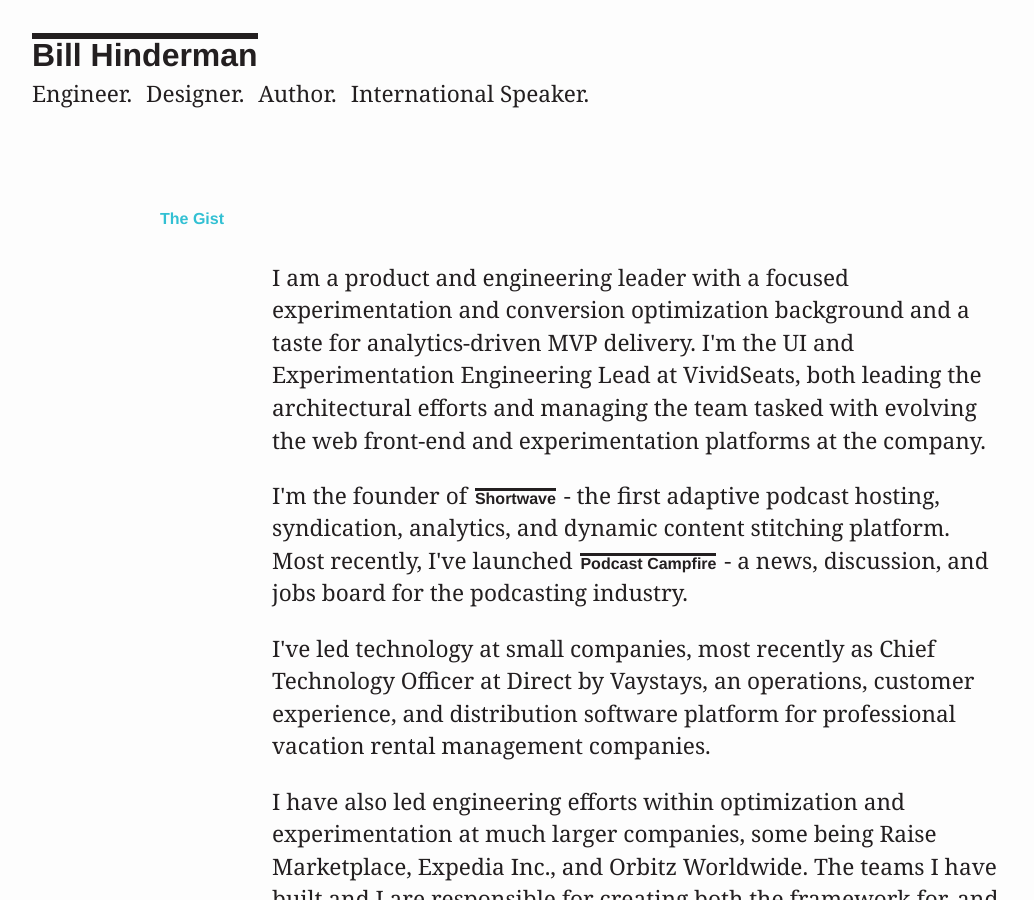
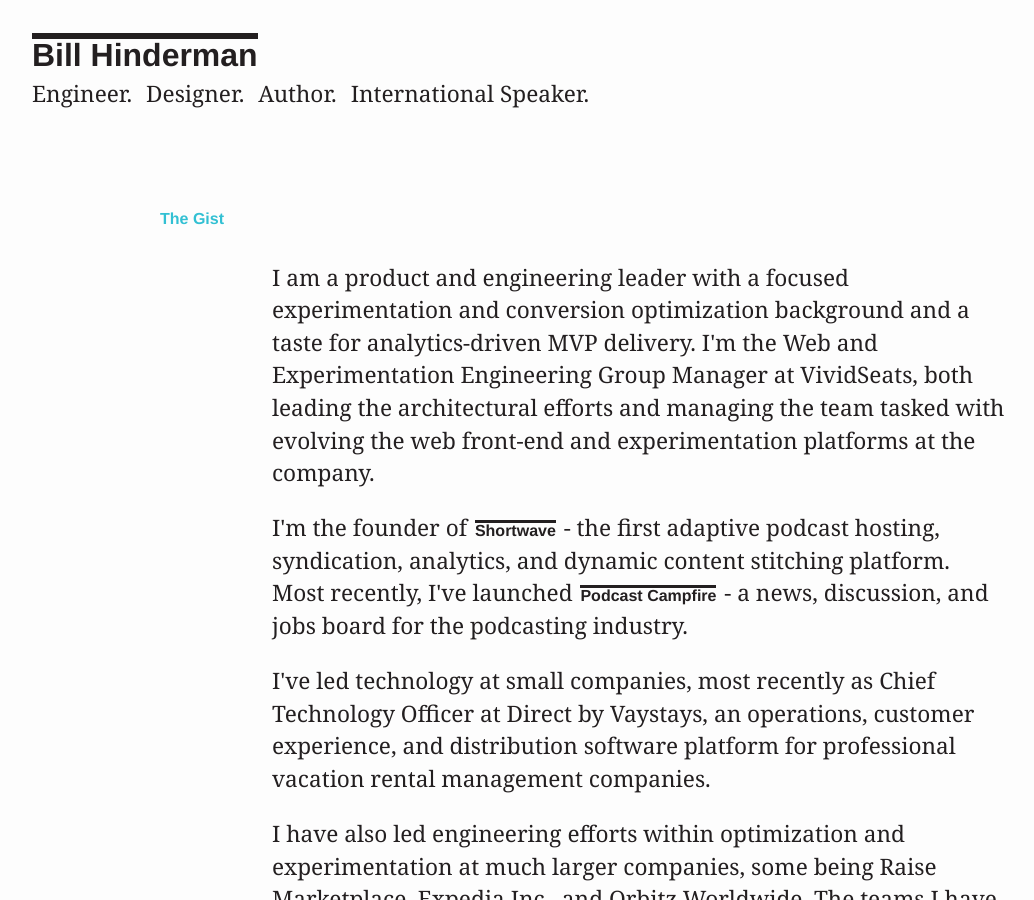
Before and after one commit to billHinderman/resume, a Jekyll site: the page built from index.html, in a window 1280 px wide and 900 px high. Shown: the whole window, without its empty margins (0-1034 px from the left). Built offline with Jekyll 4.4.1, drawn with Linux system fonts in a browser that asks for light colours.

Commit message:
Changing title

```diff
--- a/_includes/section-gist.html
+++ b/_includes/section-gist.html
@@ -2,7 +2,7 @@
   <h2 class="wrapper">The Gist</h2>
   <div class="wrapper-s">
     <p>
-      I am a product and engineering leader with a focused experimentation and conversion optimization background and a taste for analytics-driven MVP delivery.  I'm the UI and Experimentation Engineering Lead at VividSeats, both leading the architectural efforts and managing the team tasked with evolving the web front-end and experimentation platforms at the company.
+      I am a product and engineering leader with a focused experimentation and conversion optimization background and a taste for analytics-driven MVP delivery.  I'm the Web and Experimentation Engineering Group Manager at VividSeats, both leading the architectural efforts and managing the team tasked with evolving the web front-end and experimentation platforms at the company.
     </p>
 
     <p>
```
